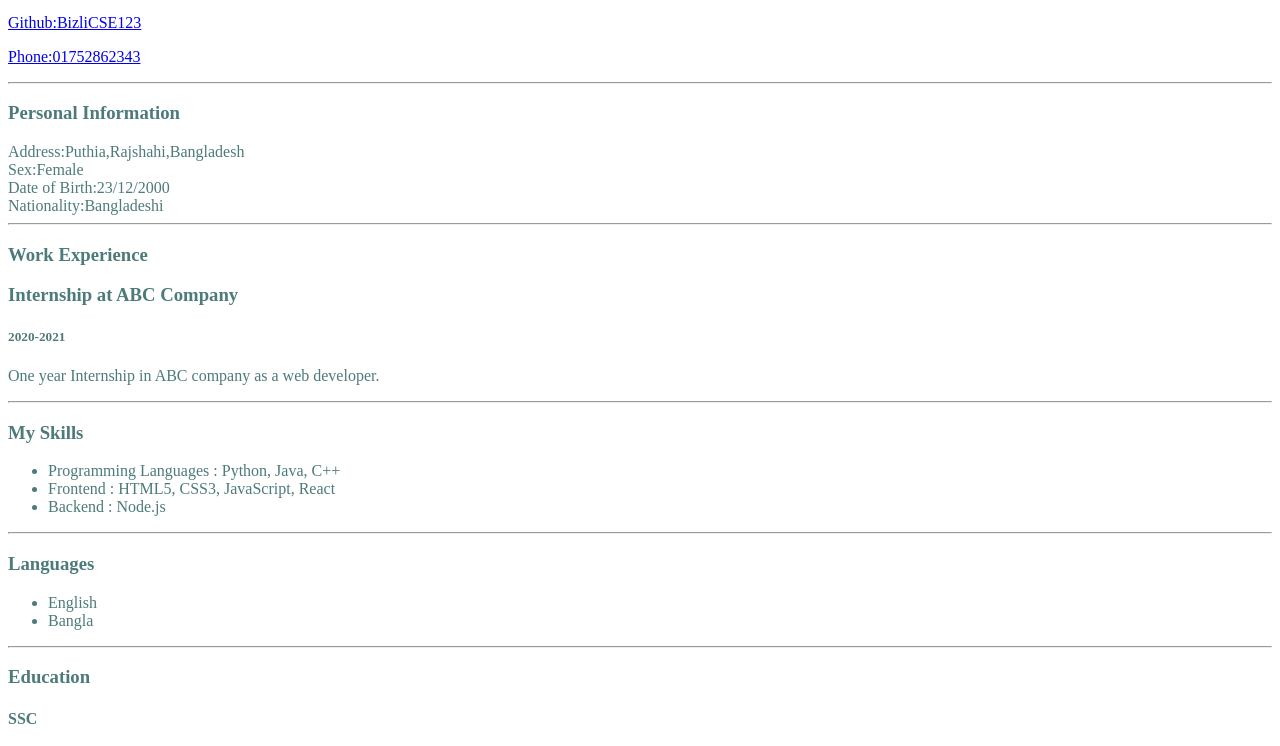
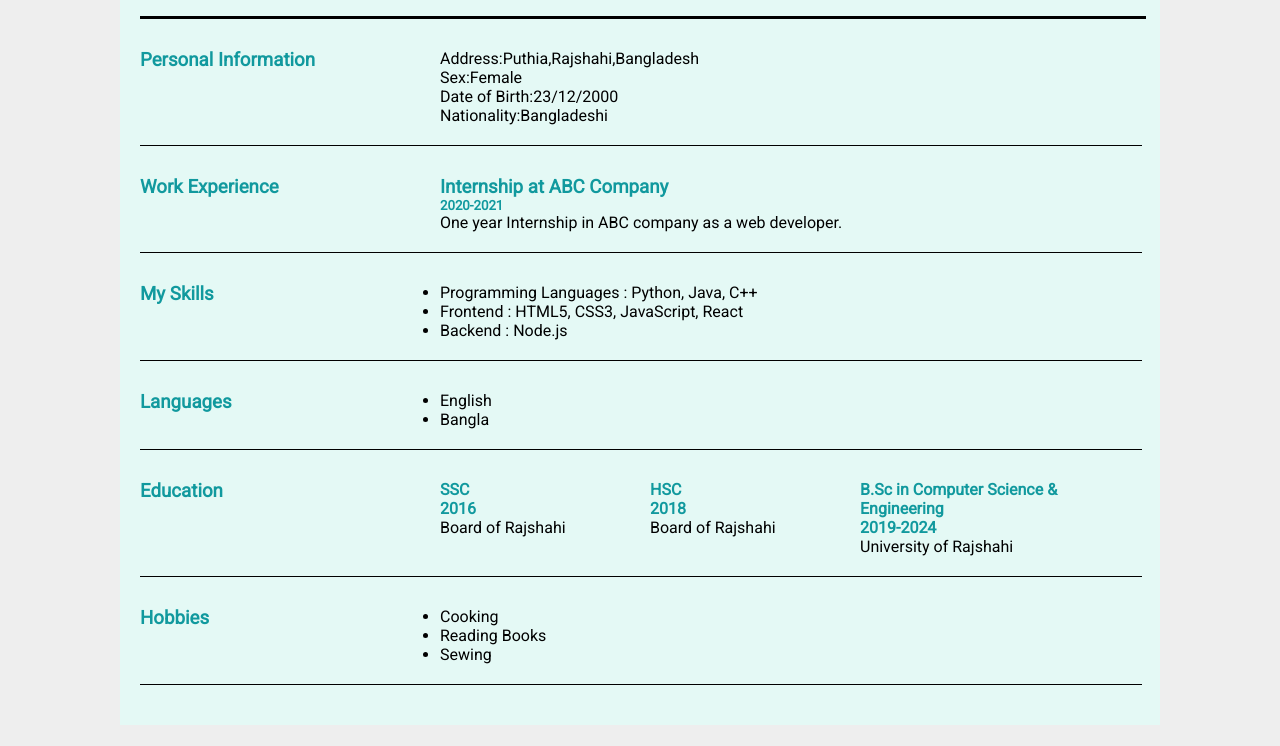
Before and after one commit to BizliCSE123/BizliCSE123.github.io, a plain HTML site: page index.html in a window 1280 px wide. Shown: the part 141-887 px from the top of the page. After the commit the page ends 866 px from the top, so only its background shows below. Drawn offline with Linux system fonts and the light colour scheme.

Commit message:
Update style.css

```diff
--- a/style.css
+++ b/style.css
@@ -1,3 +1,88 @@
+*{
+    margin: 0;
+    padding: 0;
+}
 body{
-    color:rgb(77, 122, 122);
+    background-color: #EEE;
+    font-family: 'Roboto', sans-serif;
 }
+.container{
+    max-width: 1000px;
+    background-color: #E4F9F5;
+    margin:0 auto;
+    padding: 20px;
+}
+header{
+
+}
+
+.header-bio{
+    float:left;
+    padding: 20px;;
+}
+h1,h2,h3,h4,h5,h6{
+    color: #11999e;
+}
+ .header-contact{
+    float:right;
+    padding: 30px;
+}
+.header-contact a{
+    text-decoration: none;
+    color: teal;
+    font-weight: bold;
+
+}
+.header-contact a:hover{
+    text-decoration: underline;
+    color: tomato;
+
+}
+.div-clear{
+    clear:both;
+}
+hr{
+    border: solid black 3px;
+    width:100%;
+    margin:20px auto;
+    border-bottom: none;
+}
+#personal-section{
+
+}
+.content{
+    margin-bottom:30px;
+
+}
+.left-div{
+    width: 30%;
+    float:left;
+
+}
+.right-div{
+    width:70%;
+    float:left;
+
+
+}
+.common-hr{
+    border: solid black 1px;
+    border-bottom: none;
+    width:100;
+    margin:20px auto;
+}
+.edu1-right{
+    float:left;
+    width:30%;
+
+}
+.edu2-right{
+    float:left;
+    width:30%;
+
+}
+.edu3-right{
+    float:left;
+    width:40%;
+
+}
```
